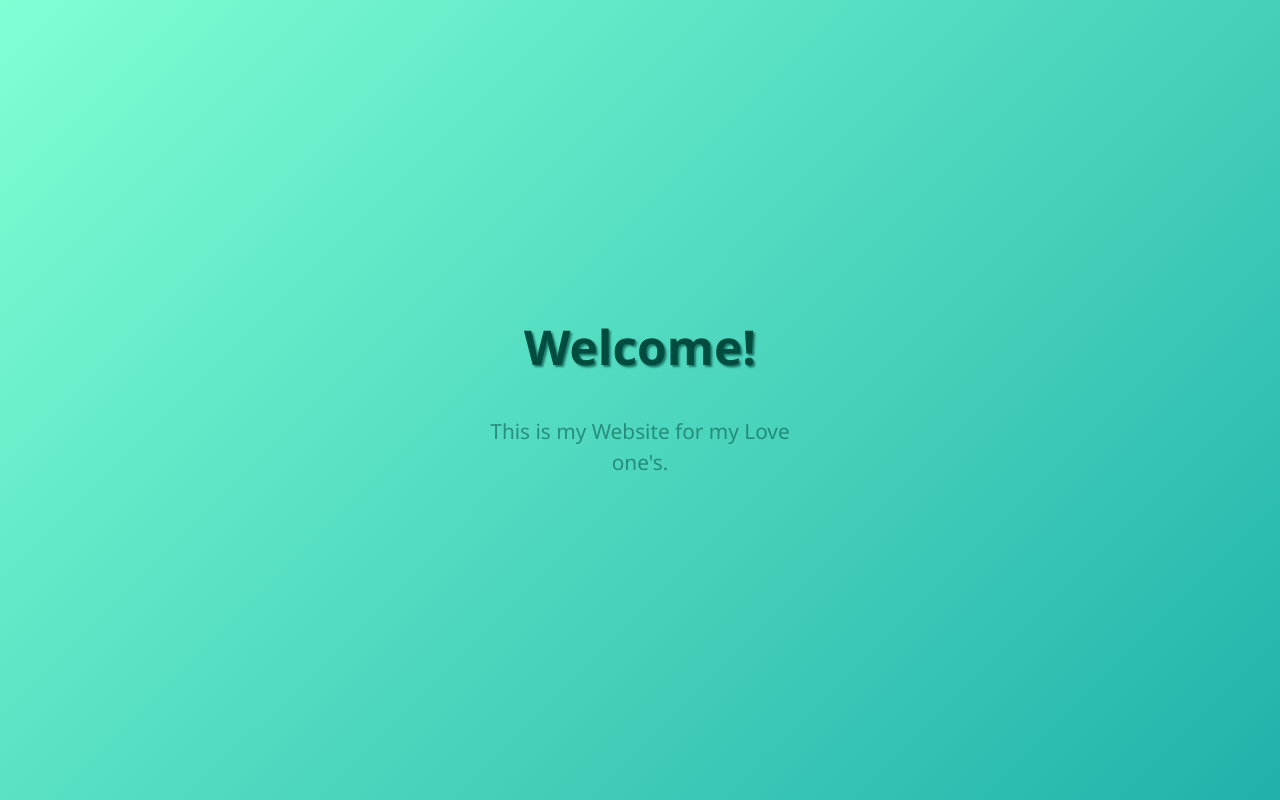
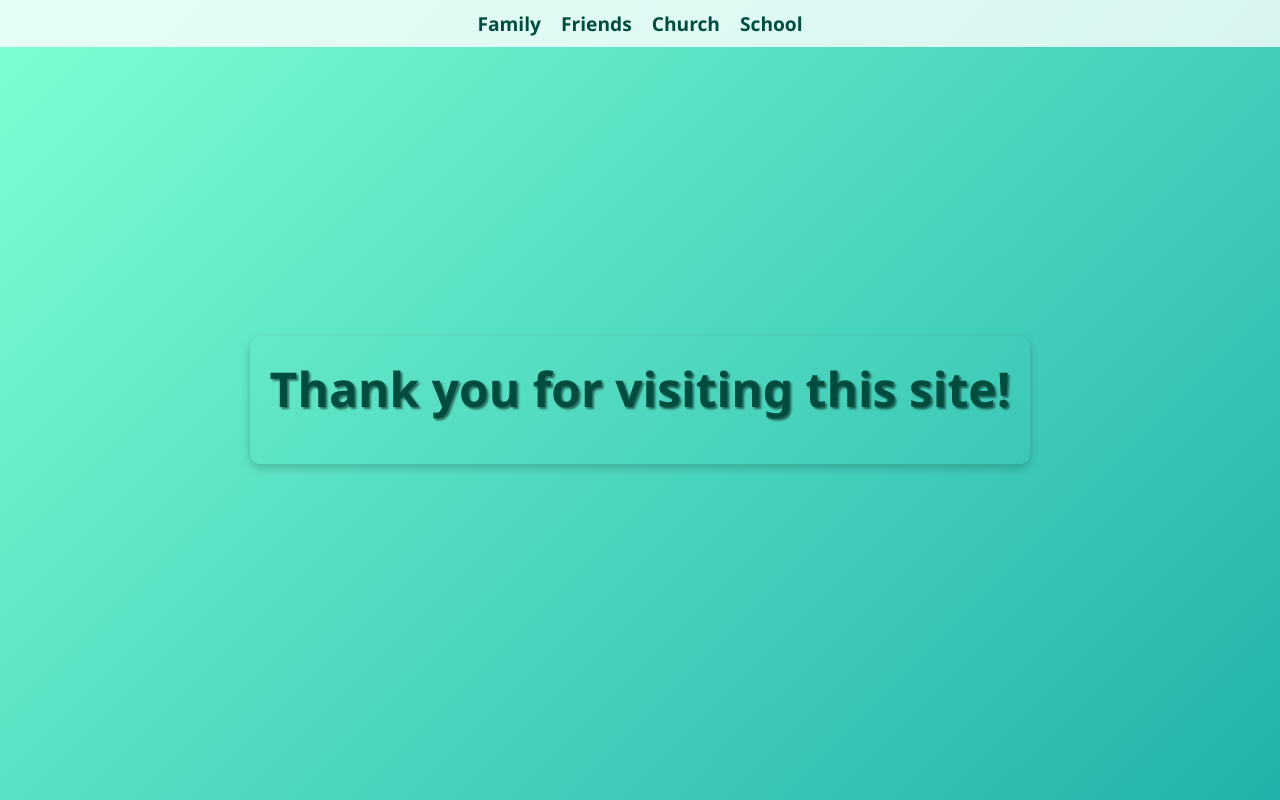
Before and after one commit to Raf52301/Nameit, a plain HTML site: page index.html in a window 1280 px wide. Drawn offline with Linux system fonts and the light colour scheme.

Commit message:
Update index.html

```diff
--- a/index.html
+++ b/index.html
@@ -23,11 +23,62 @@
             padding: 10px;
             text-align: center;
         }
+
+        .navbar {
+            width: 100%;
+            background-color: rgba(255, 255, 255, 0.8); /* Semi-transparent background */
+            padding: 10px 0; /* Padding for the navbar */
+            position: absolute; /* Position it at the top */
+            top: 0; /* Align to the top */
+            left: 0; /* Align to the left */
+            display: flex; /* Use flexbox for horizontal layout */
+            justify-content: center; /* Center the items */
+            gap: 20px; /* Space between items */
+            z-index: 1; /* Ensure it appears above other content */
+        }
+
+    .navbar a {
+            text-decoration: none; /* Remove underline from links */
+            color: #004d40; /* Text color */
+            font-weight: bold; /* Bold text */
+            font-size: 1.2rem; /* Font size */
+            position: relative; /* Position for pseudo-element */
+            overflow: hidden; /* Hide overflow for animation */
+            transition: color 0.3s ease; /* Smooth color transition */
+        }
+
+
+    .navbar a::after {
+            content: ''; /* Create a pseudo-element */
+            position: absolute; /* Position it absolutely */
+            left: 50%; /* Center it horizontally */
+            bottom: 0; /* Align to the bottom */
+            width: 100%; /* Full width */
+            height: 2px; /* Height of the underline */
+            background-color: #004d40; /* Color of the underline */
+            transform: translateX(-50%) scaleX(0); /* Start with scale 0 */
+            transition: transform 0.3s ease; /* Smooth transition for the underline */
+        }
+
+        .navbar a:hover {
+            color: #007f7f; /* Change text color on hover */
+        }
+        .navbar a:hover::after {
+            transform: translateX(-50%) scaleX(1); /* Scale to full width on hover */
+        }
+
+        .content {
+            padding: 20px; /* Add some padding */
+            border-radius: 10px; /* Optional: round the corners */
+            box-shadow: 0 4px 10px rgba(0, 0, 0, 0.2); /* Optional: add shadow */
+        }
+
+
     h1 {
             margin: 0 0 0.3em 0;
             font-size: 3rem;
             font-weight: 900;
-      text-shadow: 2px 2px 2px #004d40aa;
+            text-shadow: 2px 2px 2px rgba(0, 0, 0, 0.5); /* Add shadow for better readability */
         }
 
     p {
@@ -36,24 +87,62 @@
             line-height: 1.5;
             margin: 0;
             padding: 0 0 8px 0;
-      color: #004d4088;
+            color: white; /* Change text color for better contrast */
         }
 
     @media (max-width: 400px) {
             h1 {
-        font-size: 3rem;
+                font-size: 2.5rem; /* Adjust font size for smaller screens */
             }
             p {
                 font-size: 1.1rem;
                 max-width: 280px;
             }
+        }
 
 
 </style>
+
 </head>
+
 <body>
-    <h1>Welcome!</h1>
-    <br>
-    <p>This is my Website for my Love one's.</p>
+    <div class="navbar">
+        <a href="#family">Family</a>
+        <a href="#friends">Friends</a>
+        <a href="#church">Church</a>
+        <a href="#school">School</a>
+    </div>
+
+    <div class="content" id="content">
+        <h1 id="header">Welcome!</h1>
+        <p id="paragraph">This is my Website for my Love one's.</p>
+    </div>
+
+    <script>
+        const body = document.body;
+        const content = document.getElementById('content');
+        const header = document.getElementById('header');
+        const paragraph = document.getElementById('paragraph');
+
+           // Save original texts
+        const originalHeaderText = header.textContent;
+        const originalParagraphText = paragraph.textContent;
+
+        function changeText() {
+        header.textContent = 'Thank you for visiting this site!';
+        paragraph.textContent = '';
+    }
+        function restoreText() {
+        header.textContent = originalHeaderText;
+        paragraph.textContent = originalParagraphText;
+    }
+
+        // Add event listeners to body and content div for mouse enter and leave
+        body.addEventListener('mouseenter', changeText);
+        body.addEventListener('mouseleave', restoreText);
+        // Also for the content box to catch cases when mouse is on the content
+        content.addEventListener('mouseenter', changeText);
+        content.addEventListener('mouseleave', restoreText);
+  </script>
 </body>
 </html>
```
Lines whose indentation alone changed are shown as unchanged.
